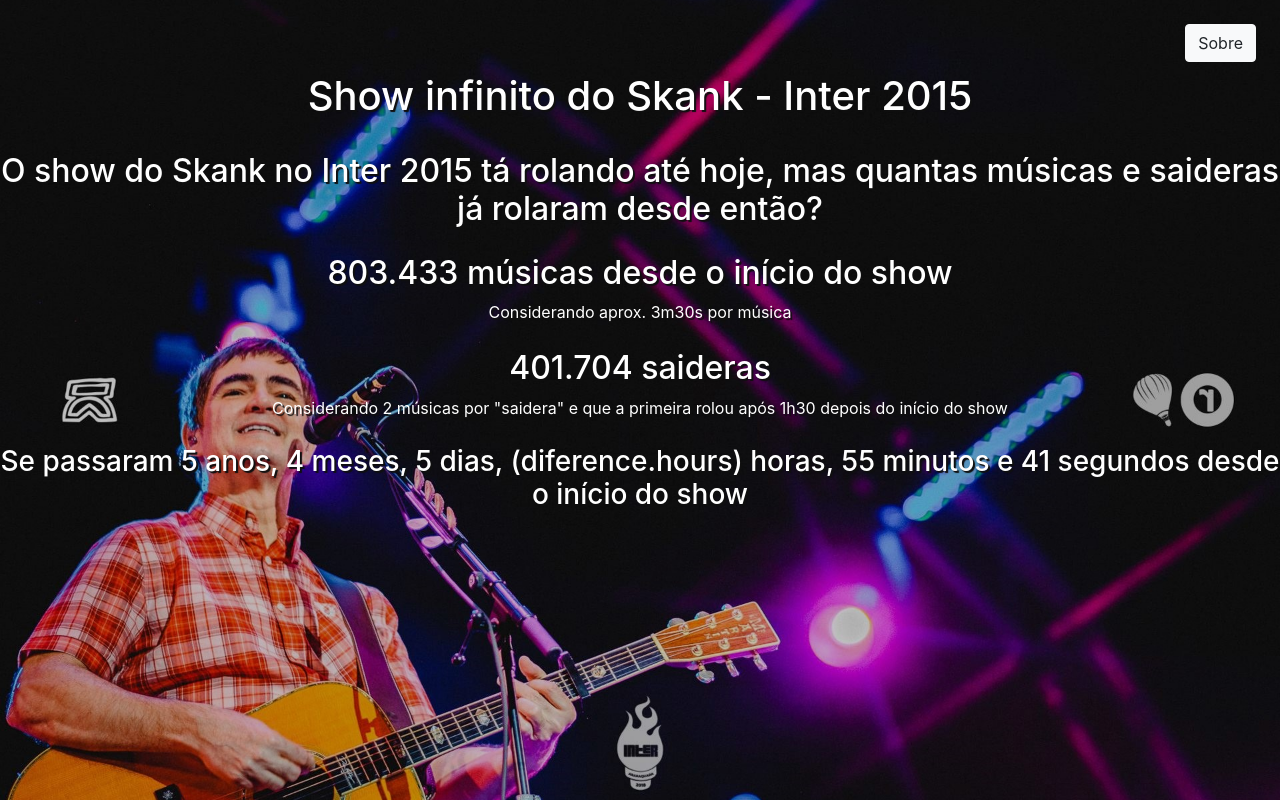
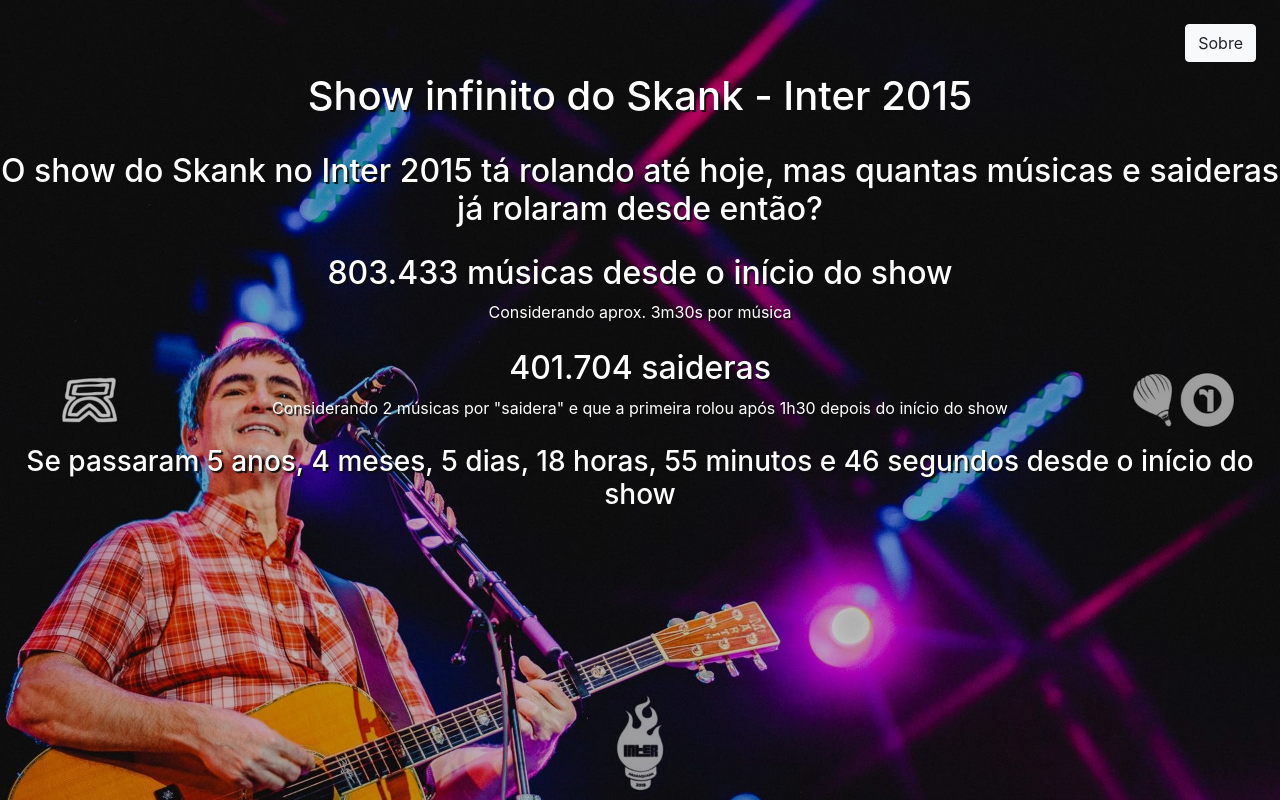
Before and after one commit to felimenta970/skank-saidera-counter, a React (Create React App) app: page / in a window 1280 px wide. Built offline with nearby package versions, Linux system fonts and the light colour scheme.

Commit message:
Timer now updates every second

```diff
--- a/src/timeCounter.js
+++ b/src/timeCounter.js
@@ -1,11 +1,19 @@
 import './App.css';
 
-import React from 'react';
+import React, { useEffect, useState } from 'react';
 
 const{ DateTime, Interval } = require("luxon");
 
 function Timer() {
 
+    // TODO: Atualizar para que comece imediatamente
+
+    const [musicas, setMusicas] = useState(0);
+    const [saideras, setSaideras] = useState(0);
+    const [diference, setDiference] = useState(0);
+
+    useEffect(() => {
+        const interval_id = setInterval(() => {
             // Inicializa a data inicial do show e o momento que o site carrega
             // Usa a ferramenta DateTime da biblioteca "luxon"
             var dateStart = DateTime.local(2015, 11, 1, 0, 30);
@@ -21,16 +29,20 @@
             // Calcula a quantidade aproximada de músicas (considerando cada música com 3m30s)
             var musicasTemp = Math.round(minutes/3.5);
             // Converte para uma string
-    var musicas = musicasTemp.toLocaleString('pt-BR');
+            setMusicas(musicas => musicasTemp.toLocaleString('pt-BR'));
 
             // Calcula o número de saideras pedidas
             // Considera chamada de saidera a cada duas músicas, e que o show durou 90 minutos antes da primeira saidera
             var saiderasTemp = Math.round((minutes - 90)/7);
-    var saideras = saiderasTemp.toLocaleString('pt-BR');
+            setSaideras(saideras => saiderasTemp.toLocaleString('pt-BR'));
 
             // Calcula quanto tempo se passou desde o início do show
             // Usa o 'diff',que nos mostra anos, meses, dias e horas e transforma em um objeto para fácil obtenção dos dados
-    const diference = now.diff(dateStart, ["years", "months", "days", "hours", "minutes", "seconds"]).toObject();
+            setDiference(diference => now.diff(dateStart, ["years", "months", "days", "hours", "minutes", "seconds"]).toObject());
+        }, 1000);
+
+        return () => clearInterval(interval_id);
+    }, )
 
     // HTML do texto
     return (
@@ -49,7 +61,7 @@
             <div className="subText">Considerando 2 músicas por "saidera" e que a primeira rolou após 1h30 depois do início do show</div>
 
             {/* Tempo desde o início do show */}
-            <h3 className="dataText">Se passaram {diference.years} anos, {diference.months} meses, {diference.days} dias, (diference.hours) horas, {diference.minutes} minutos e {Math.round(diference.seconds)} segundos desde o início do show</h3>
+            <h3 className="dataText">Se passaram {diference.years} anos, {diference.months} meses, {diference.days} dias, {diference.hours} horas, {diference.minutes} minutos e {Math.round(diference.seconds)} segundos desde o início do show</h3>
 
             <br/>
         </div>
```
Lines whose indentation alone changed are shown as unchanged.
